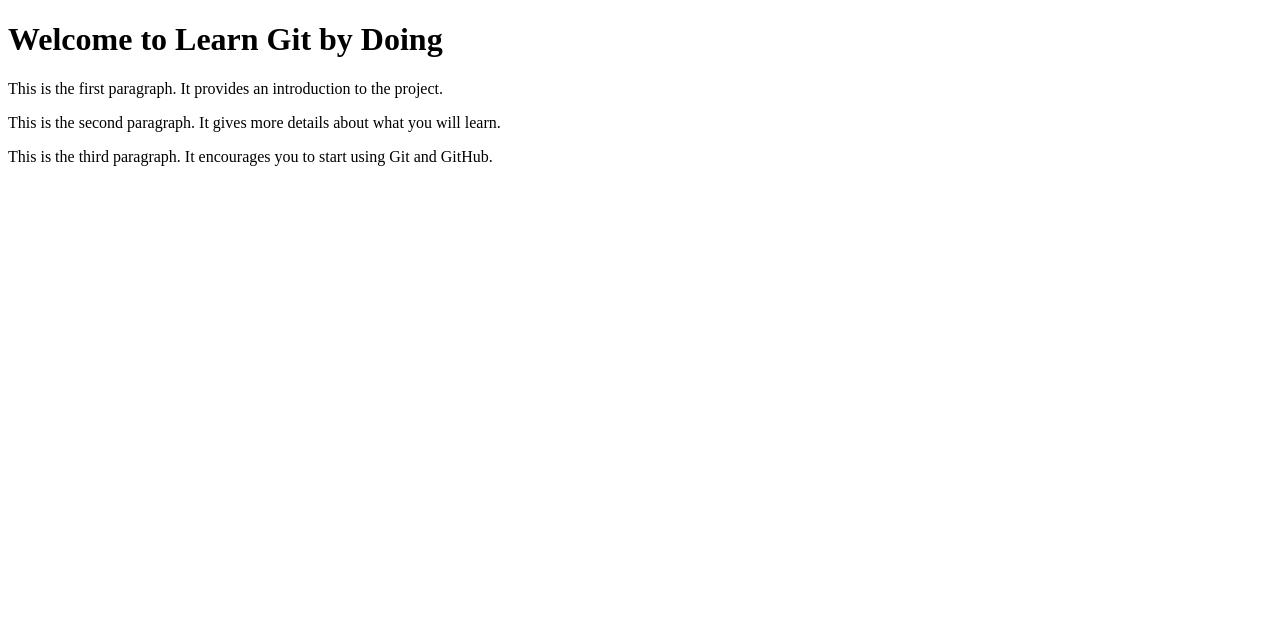
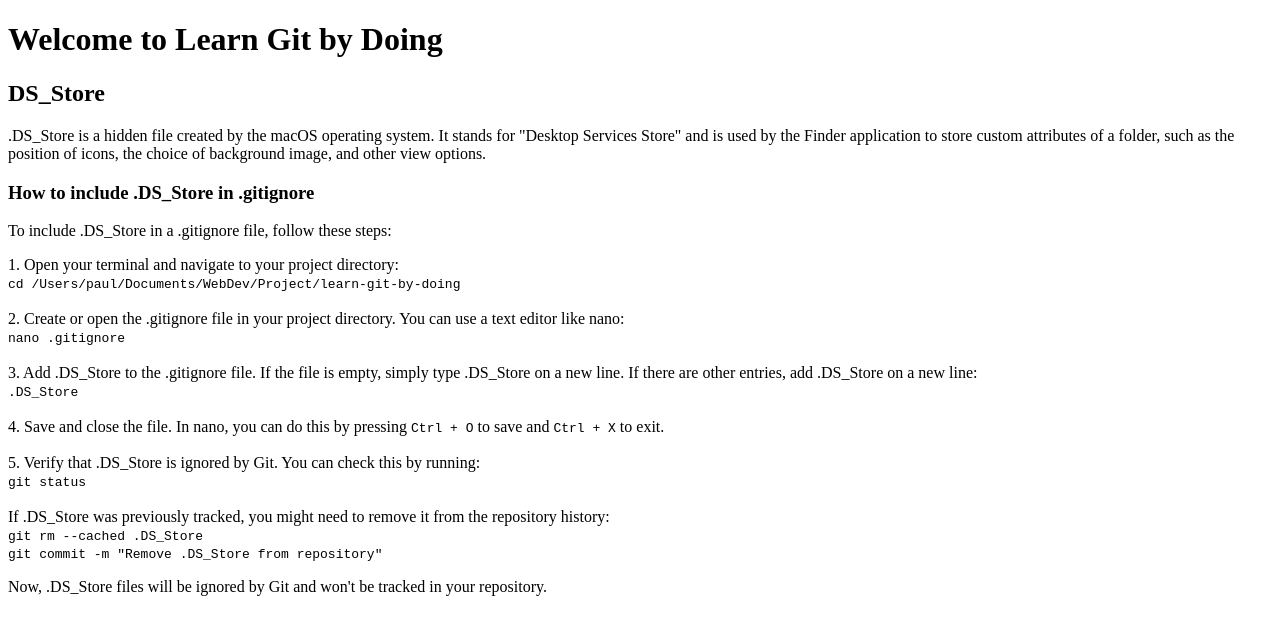
Before and after one commit to PierrePaulDore/learn-git-by-doing, a plain HTML site: page index.html in a window 1280 px wide. Drawn offline with Linux system fonts and the light colour scheme.

Commit message:
new index.html file and gitignore

```diff
--- a/index.html
+++ b/index.html
@@ -7,8 +7,24 @@
 </head>
 <body>
     <h1>Welcome to Learn Git by Doing</h1>
-    <p>This is the first paragraph. It provides an introduction to the project.</p>
-    <p>This is the second paragraph. It gives more details about what you will learn.</p>
-    <p>This is the third paragraph. It encourages you to start using Git and GitHub.</p>
+    <h2>DS_Store</h2>
+    <p>.DS_Store is a hidden file created by the macOS operating system. It stands for "Desktop Services Store" and is used by the Finder application to store custom attributes of a folder, such as the position of icons, the choice of background image, and other view options.</p>
+    <h3>How to include .DS_Store in .gitignore</h3>
+    <p>To include .DS_Store in a .gitignore file, follow these steps:</p>
+    <p>
+        1. Open your terminal and navigate to your project directory:<br>
+        <code>cd /Users/paul/Documents/WebDev/Project/learn-git-by-doing</code><br><br>
+        2. Create or open the .gitignore file in your project directory. You can use a text editor like nano:<br>
+        <code>nano .gitignore</code><br><br>
+        3. Add .DS_Store to the .gitignore file. If the file is empty, simply type .DS_Store on a new line. If there are other entries, add .DS_Store on a new line:<br>
+        <code>.DS_Store</code><br><br>
+        4. Save and close the file. In nano, you can do this by pressing <code>Ctrl + O</code> to save and <code>Ctrl + X</code> to exit.<br><br>
+        5. Verify that .DS_Store is ignored by Git. You can check this by running:<br>
+        <code>git status</code><br><br>
+        If .DS_Store was previously tracked, you might need to remove it from the repository history:<br>
+        <code>git rm --cached .DS_Store</code><br>
+        <code>git commit -m "Remove .DS_Store from repository"</code>
+    </p>
+    <p>Now, .DS_Store files will be ignored by Git and won't be tracked in your repository.</p>
 </body>
 </html>
```
Also changed, not shown: 1 other file.
